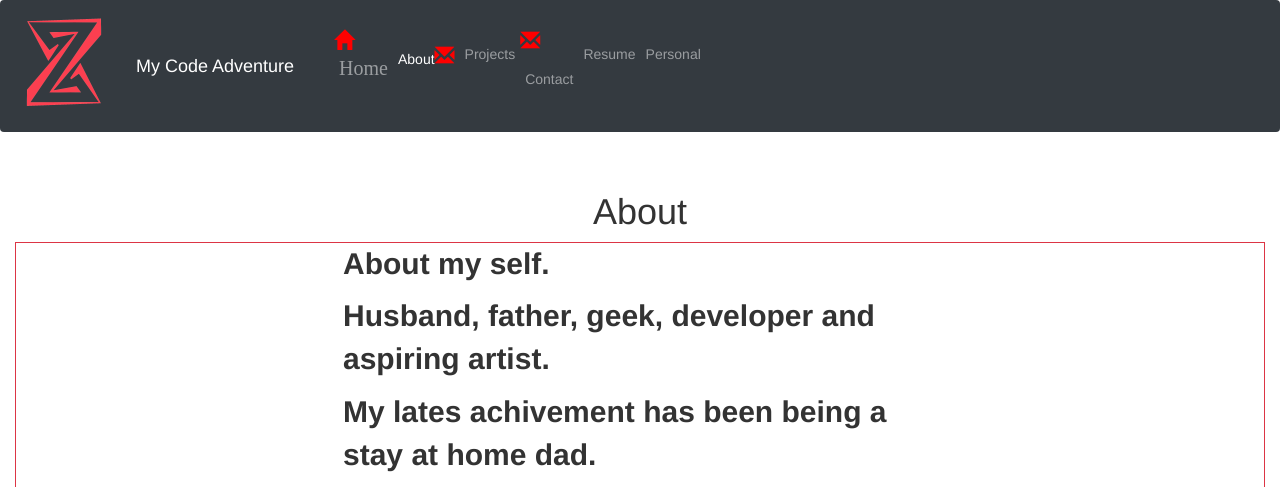
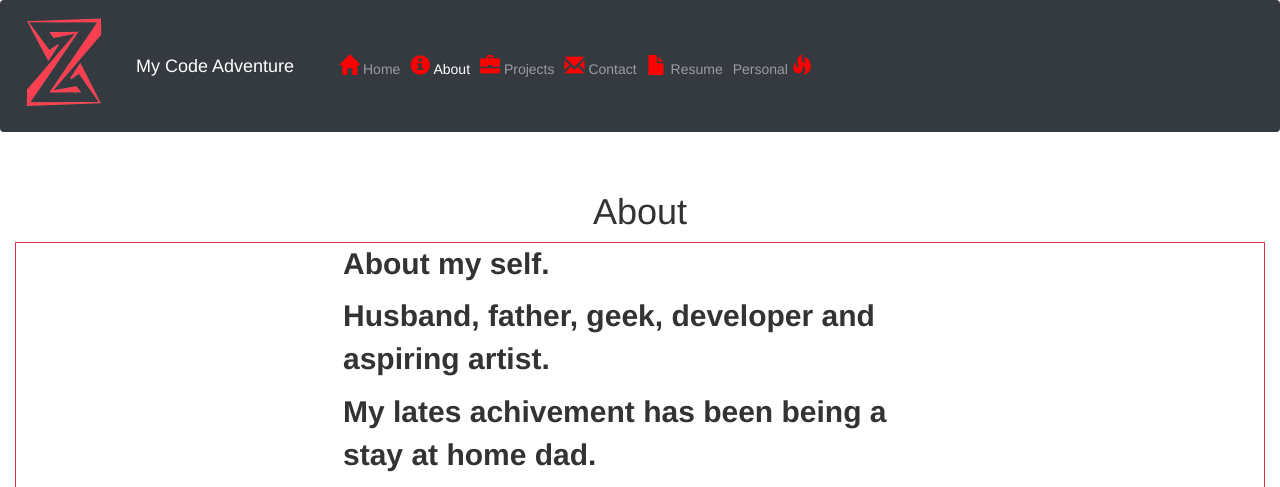
Before and after one commit to jDavidZapata/My_site, a Django app: page /about/ in a window 1280 px wide. Shown: the top 487 px of the page. Run offline with Django 3.2, Linux system fonts and the light colour scheme; some libraries are stand-ins or nearby versions.

Commit message:
Projects

```diff
--- a/projects/templates/projects/projects_list.html
+++ b/projects/templates/projects/projects_list.html
@@ -4,7 +4,7 @@
 <h1 class="text-center my-3">{{ title | title }}</h1>
 
 {% for project in projects reversed %}
-    <div class="card-group ">
+
         <div class="card text-white bg-dark mb-3">
             <img class="card-img-top" src="{{ project.image.url }}">
             <div class="card-body">
@@ -20,7 +20,7 @@
 
             </div>
         </div>
-    </div>
+
 {% empty %}
     <div class="col-md-4">
         <div class="card mb-3">
--- a/templates/navbar.html
+++ b/templates/navbar.html
@@ -1,51 +1,50 @@
 {% load static %}
 <nav class="navbar navbar-expand-lg navbar-dark bg-dark" >
+
   <img src="{% static "my_site/zLogo1.png" %}" class="rounded float-left" alt="Logo">
   <a class="navbar-brand" href="/">My Code Adventure</a>
   <button class="navbar-toggler" type="button" data-toggle="collapse" data-target="#navbarSupportedContent" aria-controls="navbarSupportedContent" aria-expanded="false" aria-label="Toggle navigation">
-    #<span class="navbar-toggler-icon"></span>
+    <span class="navbar-toggler-icon"></span>
   </button>
 
   <div class="collapse navbar-collapse " id="navbarSupportedContent">
     <ul class="navbar-nav mx-auto ">
       <li class="nav-item {% if request.path == '/' %}active{% endif %}">
-        <i class="glyphicon glyphicon-home" style="font-size:20px;color:red;"><a class="nav-link" href="{% url 'main:homepage' %}">Home </a></i>
+        <a class="nav-link" href="{% url 'main:homepage' %}"><i class="glyphicon glyphicon-home" style="font-size:20px;color:red;"></i> Home </a>
       </li>
       <li class="nav-item {% if request.path == '/about/' %}active{% endif %}">
-        <a class="nav-link" href="{% url 'main:aboutpage' %}">About<i class="glyphicon glyphicon-envelope" style="font-size:20px;color:red;"></i></a>
+        <a class="nav-link" href="{% url 'main:aboutpage' %}"><span class="glyphicon glyphicon-info-sign" style="font-size:20px;color:red;"></span> About </a>
       </li>
       <li class="nav-item {% if request.path == '/projects/' %}active{% endif %}">
-        <a class="nav-link" href="{% url 'projects:projects_list' %}">Projects</a>
+        <a class="nav-link" href="{% url 'projects:projects_list' %}"><i class="glyphicon glyphicon-briefcase" style="font-size:20px;color:red;"></i>  Projects</a>
       </li>
       <li class="nav-item {% if request.path == '/contact/' %}active{% endif %}">
-        <i class="glyphicon glyphicon-envelope" style="font-size:20px;color:red;"></i>
-        <a class="nav-link" href="{% url 'main:contactpage' %}">Contact</a>
+        <a class="nav-link" href="{% url 'main:contactpage' %}"> <span class="glyphicon glyphicon-envelope" style="font-size:20px;color:red;"></span> Contact</a>
       </li>
       <li class="nav-item {% if request.path == '/resume/' %}active{% endif %}">
-        <a class="nav-link" href="{% url 'main:resumepage' %}">Resume</a>
+        <a class="nav-link" href="{% url 'main:resumepage' %}"><i class="glyphicon glyphicon-file" style="font-size:20px;color:red;"></i> Resume</a>
       </li>
       <li class="nav-item {% if request.path == '/personal/' %}active{% endif %}">
-        <a class="nav-link" href="{% url 'main:temppage' %}">Personal</a>
+        <a class="nav-link" href="{% url 'main:temppage' %}">Personal <i class="glyphicon glyphicon-fire" style="font-size:20px;color:red;"></i></a>
       </li>
     </ul>
     {% if user.is_authenticated %}
-    <ul class="navbar-nav mx-auto ">
+    <ul class="navbar-nav mx-auto float-right">
       <li class="nav-item {% if request.path == '/profile/' %}active{% endif %}">
-        <i class="glyphicon glyphicon-user" style="font-size:20px;color:red;"></i>
-        <a class="nav-link" href="{% url 'users:profile' %}">{{user.username|capfirst}} Profile</a>
+        <a class="nav-link" href="{% url 'users:profile' %}"><i class="glyphicon glyphicon-user" style="font-size:20px;color:red;"></i> {{user.username|capfirst}} Profile</a>
       </li>
       <li class="nav-item {% if request.path == '/logout/' %}active{% endif %}">
-        <a class="nav-link" href="{% url 'users:logout' %}?next={{request.path}}">Logout</a>
+        <a class="nav-link" href="{% url 'users:logout' %}?next={{request.path}}"><span class="glyphicon glyphicon-log-out" style="font-size:20px;color:red;"></span> Logout</a>
       </li>
     </ul>
     {% endif %}
     {% if personal0 and not user.is_authenticated %}
-    <ul class="navbar-nav mx-auto ">
+    <ul class="navbar-nav mx-auto float-right">
       <li class="nav-item {% if request.path == '/register/' %}active{% endif %}">
-        <a class="nav-link" href="{% url 'users:register' %}">Register</a>
+        <a class="nav-link" href="{% url 'users:register' %}"><span class="glyphicon glyphicon-pencil" style="font-size:20px;color:red;"></span> Register</a>
       </li>
       <li class="nav-item {% if request.path == '/login/' %}active{% endif %}">
-        <a class="nav-link" href="{% url 'users:login' %}?next={{request.path}}">Login</a>
+        <a class="nav-link" href="{% url 'users:login' %}?next={{request.path}}"><span class="glyphicon glyphicon-log-in" style="font-size:20px;color:red;"></span> Login</a>
       </li>
     </ul>
     {% endif %}
```
Also changed, not shown: db.sqlite3.
